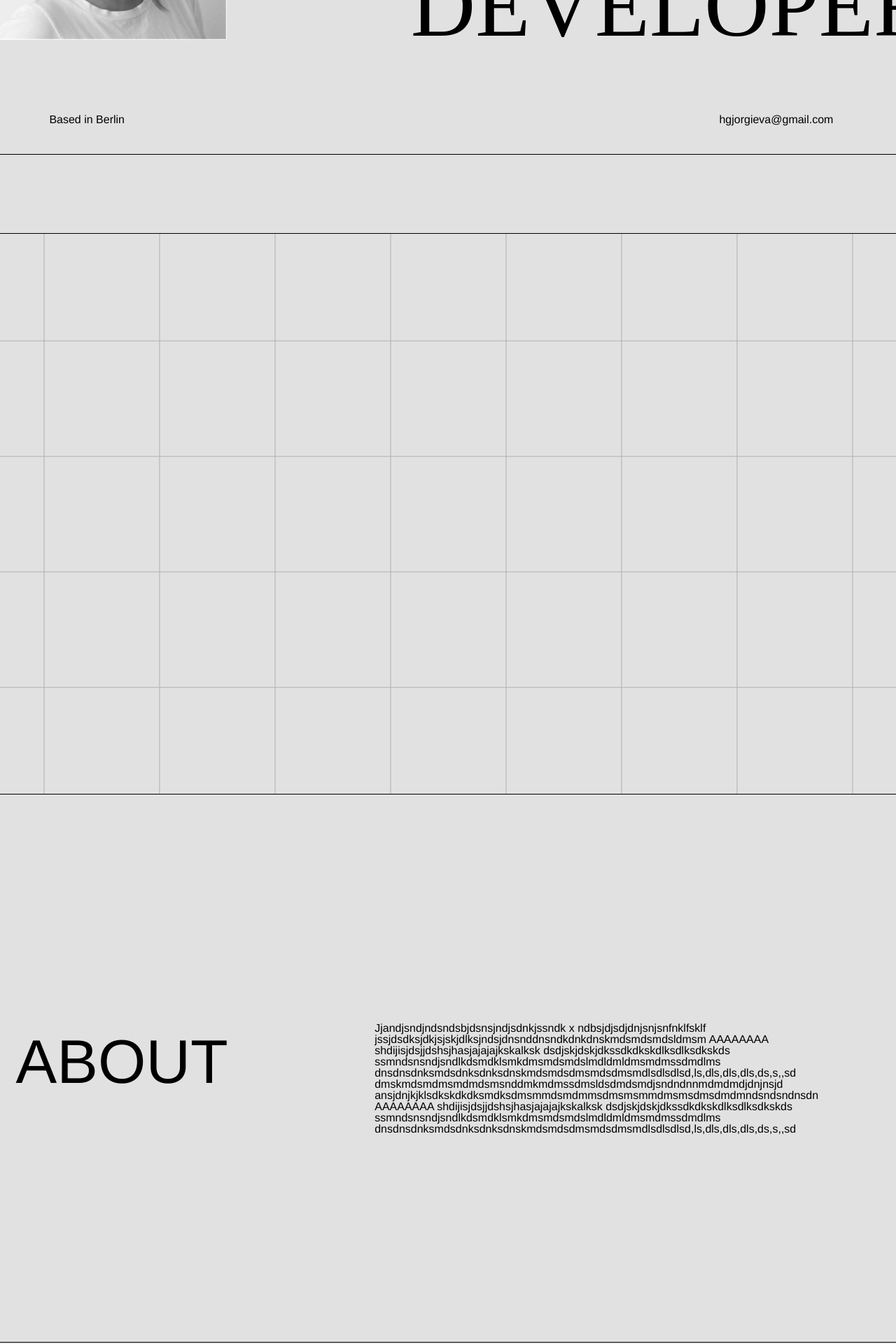
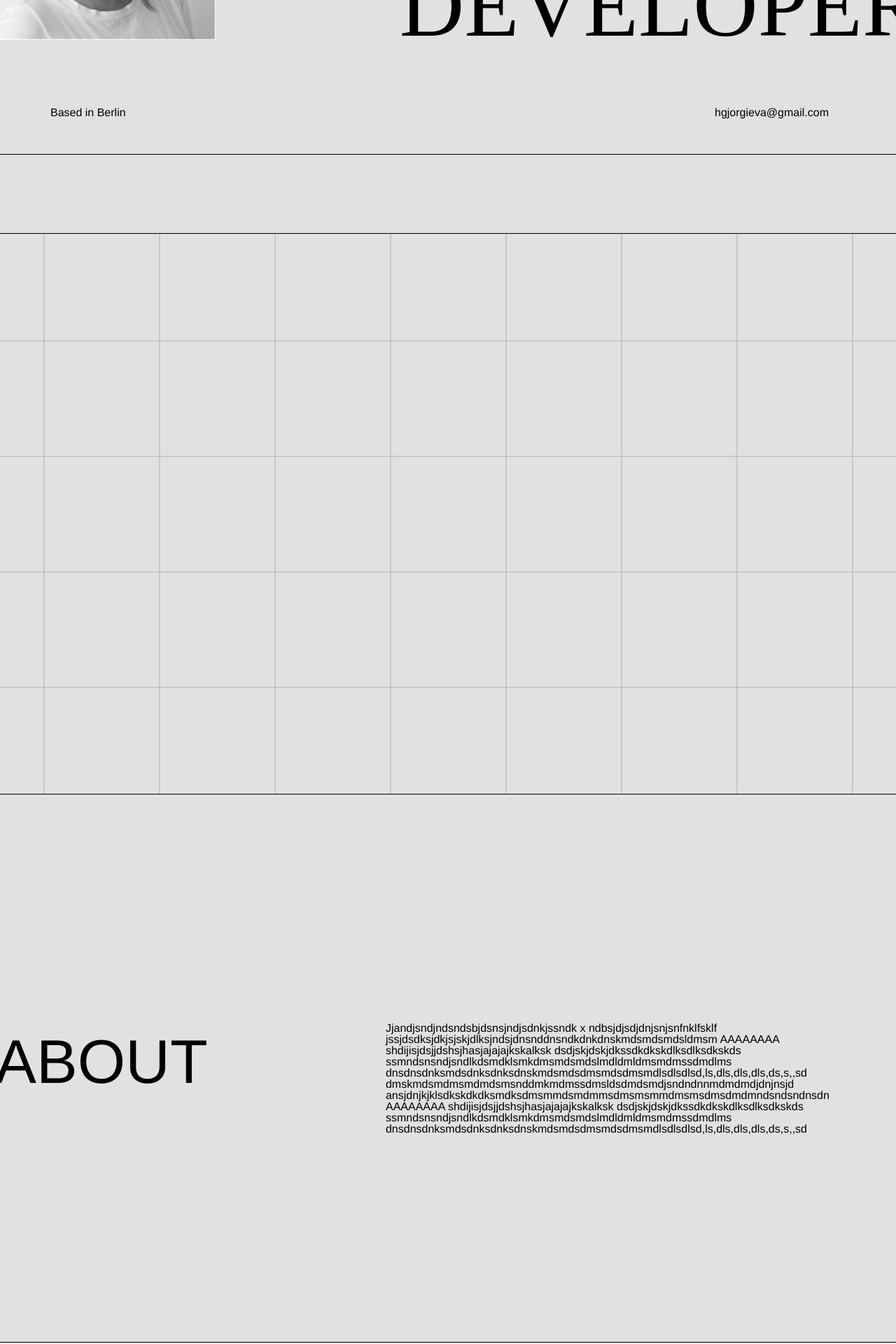
Before and after one commit to HristinaGjo/Website-Portfolio-HG, a React (Vite) app: page / in a window 1280 px wide. Shown: the part 580-2500 px from the top of the page at 70% size. Built offline with nearby package versions, Linux system fonts and the light colour scheme.

Commit message:
small css fixes

```diff
--- a/src/styles/about.module.css
+++ b/src/styles/about.module.css
@@ -15,8 +15,8 @@ body {
 }
 
 .textCtn{
-    width: 81%;
-    max-width: 800px;
+    width: 82%;
+    max-width: 900px;
     font-family: "Helvetica";
 }
 
@@ -25,7 +25,7 @@ body {
 }
 
 .rightCtn{
-    max-width: 800px;
+
     overflow-wrap: break-word;
 }
 
--- a/src/styles/header.module.css
+++ b/src/styles/header.module.css
@@ -30,7 +30,7 @@ body {
 
 .leftCtn{
     order:2;
-    padding-left: 2rem;
+    padding-left: 1rem;
 }
 
 .leftCtn img{
@@ -50,7 +50,7 @@ body {
 }
 
 .bottomCtn{
-    padding: 1.8rem;
+    padding: 1.2rem;
     font-weight: 300;
     font-size: 0.875rem;
     line-height: 1.2em;
@@ -58,7 +58,7 @@ body {
     display: flex;
     justify-content: flex-start;
     align-items: center;
-    gap: 4.5rem;
+    gap: 3.9rem;
 }
 
 a {
@@ -139,11 +139,11 @@ a {
     }
 
     .rightP {
-        margin-right: 7.4rem;
+        margin-right: 7.2rem;
     }
 
     .leftP{
-        margin-left: 2.6rem;
+        margin-left: 3.3rem;
     }
 
 }
--- a/src/styles/services.module.css
+++ b/src/styles/services.module.css
@@ -43,7 +43,7 @@ body {
     flex-direction: column;
     justify-content: flex-start;
     align-items: flex-start;
-    margin-top: 8rem;
+    margin-top: 7.3rem;
     padding: 1rem;
 }
 
```
